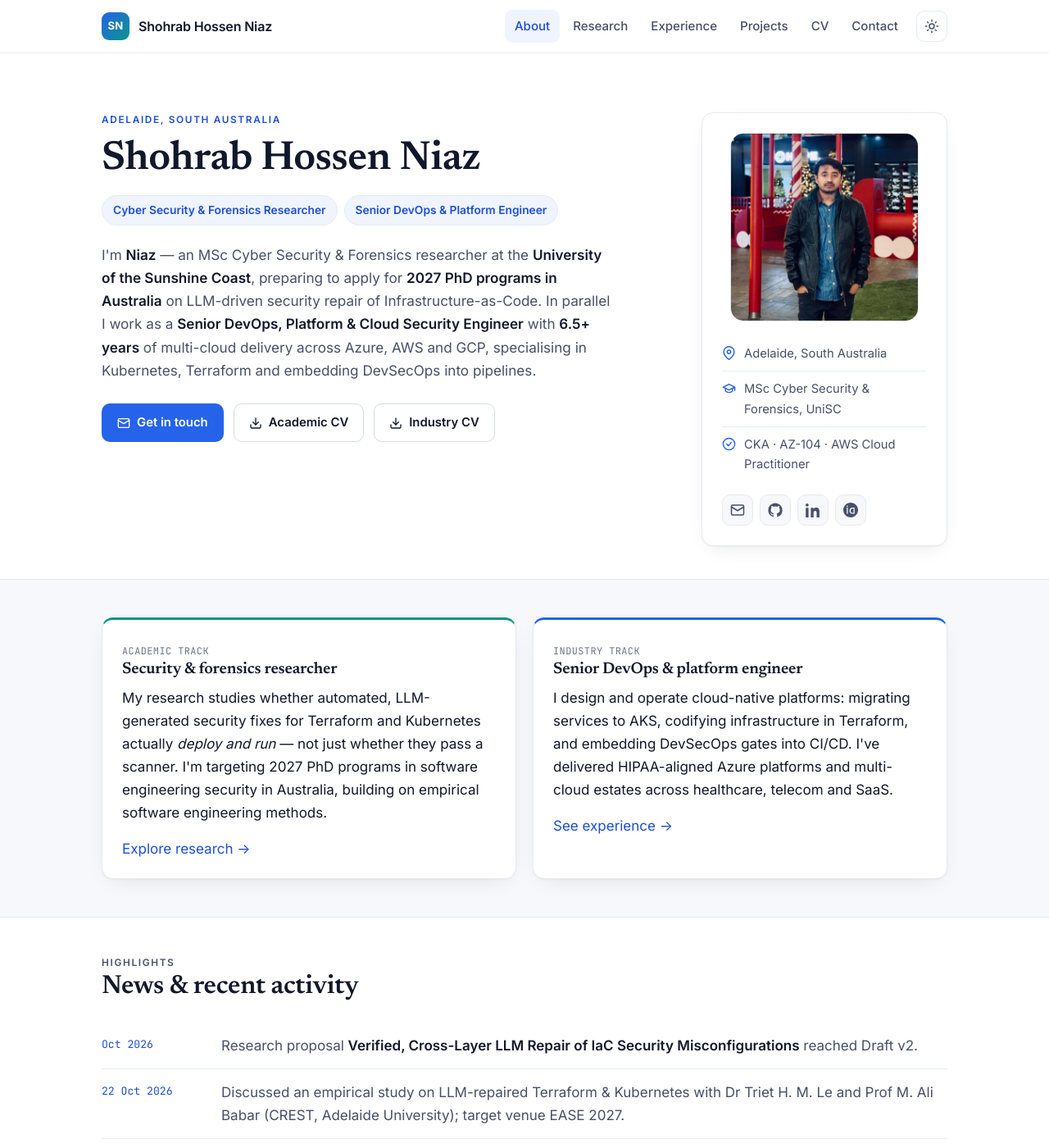
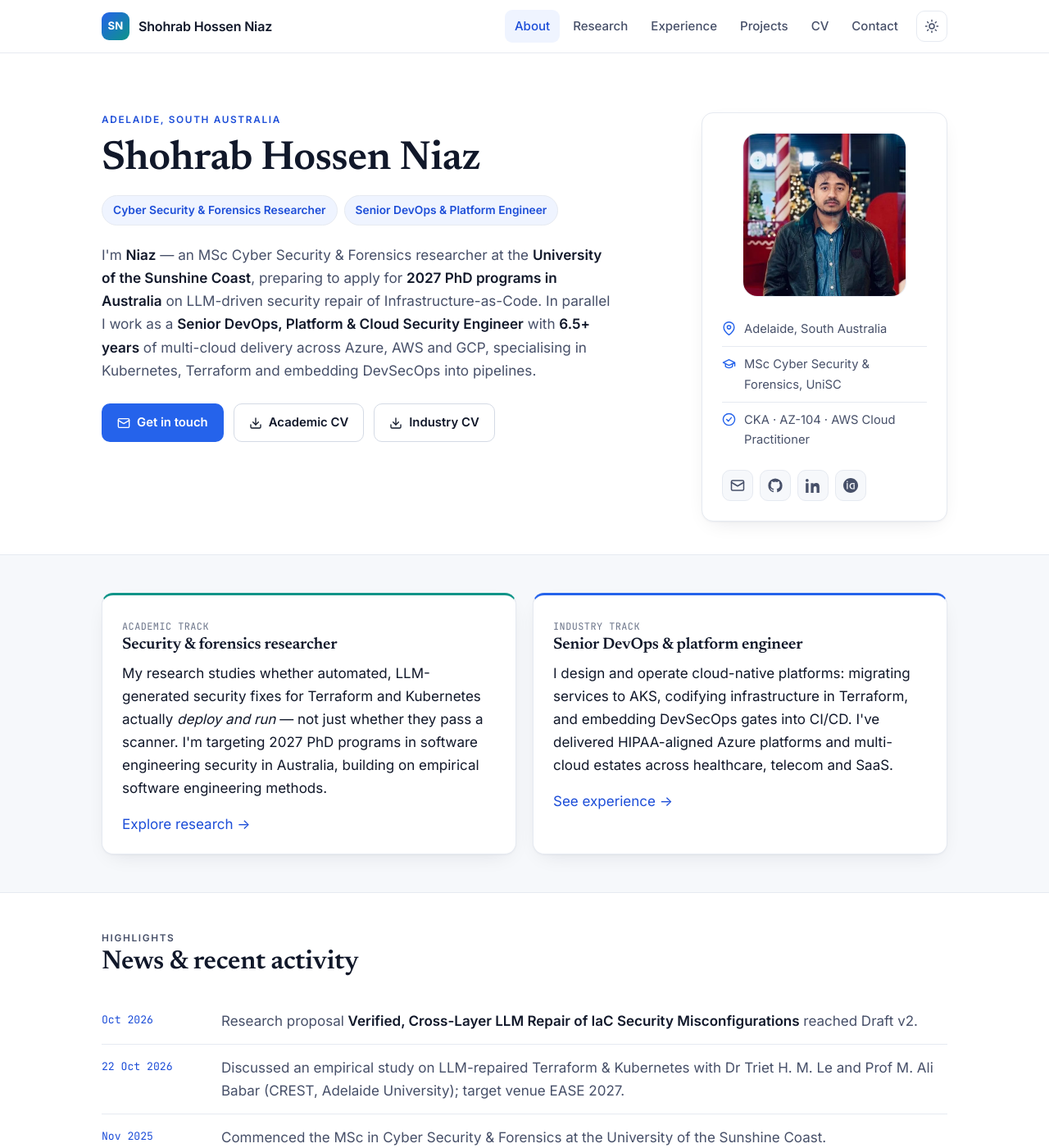
Before and after one commit to shohrabniaz/shohrabniaz.com, a Jekyll site: the page built from index.html, in a window 1280 px wide and 1400 px high. Shown: the whole window at 82% size. Built offline with Jekyll 4.4.1, drawn with Linux system fonts in a browser that asks for light colours.

Commit message:
Fix profile photo with a proper head-and-shoulders crop
The previous CSS-only fix still showed the full waist-up mall photo,
which looked poorly framed as a hero portrait on desktop and mobile.

- Replace assets/img/profile.jpg with a crisp 720×720 head-and-shoulders
  crop of the source photo (no CSS zoom/transform needed)
- Size the frame to max-width 200px (desktop) / 168px (mobile), centered
- Keep object-fit: cover + object-position: center with aspect-ratio 1/1
  so the portrait fits cleanly with zero distortion

Co-authored-by: Shohrab Hossen Niaz <shohrabniaz@users.noreply.github.com>

```diff
--- a/assets/css/main.css
+++ b/assets/css/main.css
@@ -290,11 +290,11 @@ strong { font-weight: 600; }
 .hero-photo {
   position: relative;
   width: 100%;
-  max-width: 230px;
+  max-width: 200px;
   margin: 0 auto 18px;
   aspect-ratio: 1 / 1;
   overflow: hidden;
-  border-radius: 16px;
+  border-radius: 18px;
   border: 1px solid var(--border);
   background: var(--bg-soft);
 }
@@ -303,7 +303,7 @@ strong { font-weight: 600; }
   width: 100%;
   height: 100%;
   object-fit: cover;
-  object-position: center top;
+  object-position: center center;
 }
 .hero-card .fact {
   display: flex;
@@ -574,6 +574,7 @@ strong { font-weight: 600; }
   .hero-grid { grid-template-columns: 1fr; gap: 28px; }
   .hero { padding: 48px 0 28px; }
   .hero-card { order: -1; }
+  .hero-photo { max-width: 168px; }
   .grid-2, .grid-3, .contact-grid, .stat-row { grid-template-columns: 1fr; }
   .stat-row { grid-template-columns: repeat(2, 1fr); }
 
```
Also changed, not shown: assets/img/profile.jpg.
